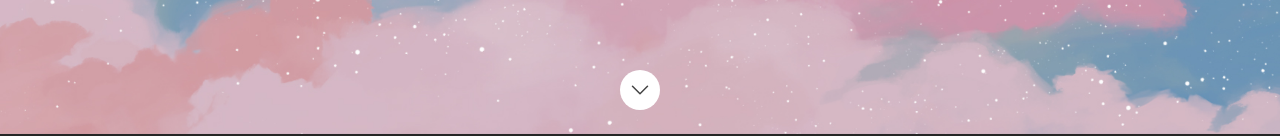
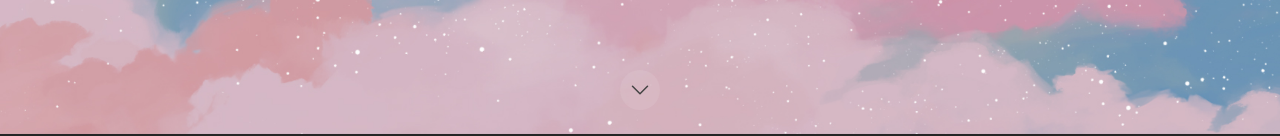
Before and after one commit to debbie-fan/debbie-fan-portfolio, a Next.js app: page / in a window 1280 px wide. Shown: the part 666-802 px from the top of the page. Built offline with nearby package versions, Linux system fonts and the light colour scheme.

Commit message:
Edit the colour transparency of the down button on the Home page

```diff
--- a/src/components/Sections/Hero.tsx
+++ b/src/components/Sections/Hero.tsx
@@ -45,7 +45,7 @@ const Hero: FC = memo(() => {
         </div>
         <div className="absolute inset-x-0 bottom-6 flex justify-center">
           <a
-            className="rounded-full bg-white p-1 ring-white ring-offset-2 ring-offset-gray-700/80 focus:outline-none focus:ring-2 sm:p-2"
+            className="rounded-full bg-stone-100/10 transition-colors duration-300 ease-in-out hover:bg-stone-100/30 p-1 ring-white ring-offset-2 ring-offset-gray-700/80 focus:outline-none focus:ring-2 sm:p-2"
             href={`/#${SectionId.About}`}>
             <ChevronDownIcon className="h-5 w-5 bg-transparent sm:h-6 sm:w-6" />
           </a>
```
